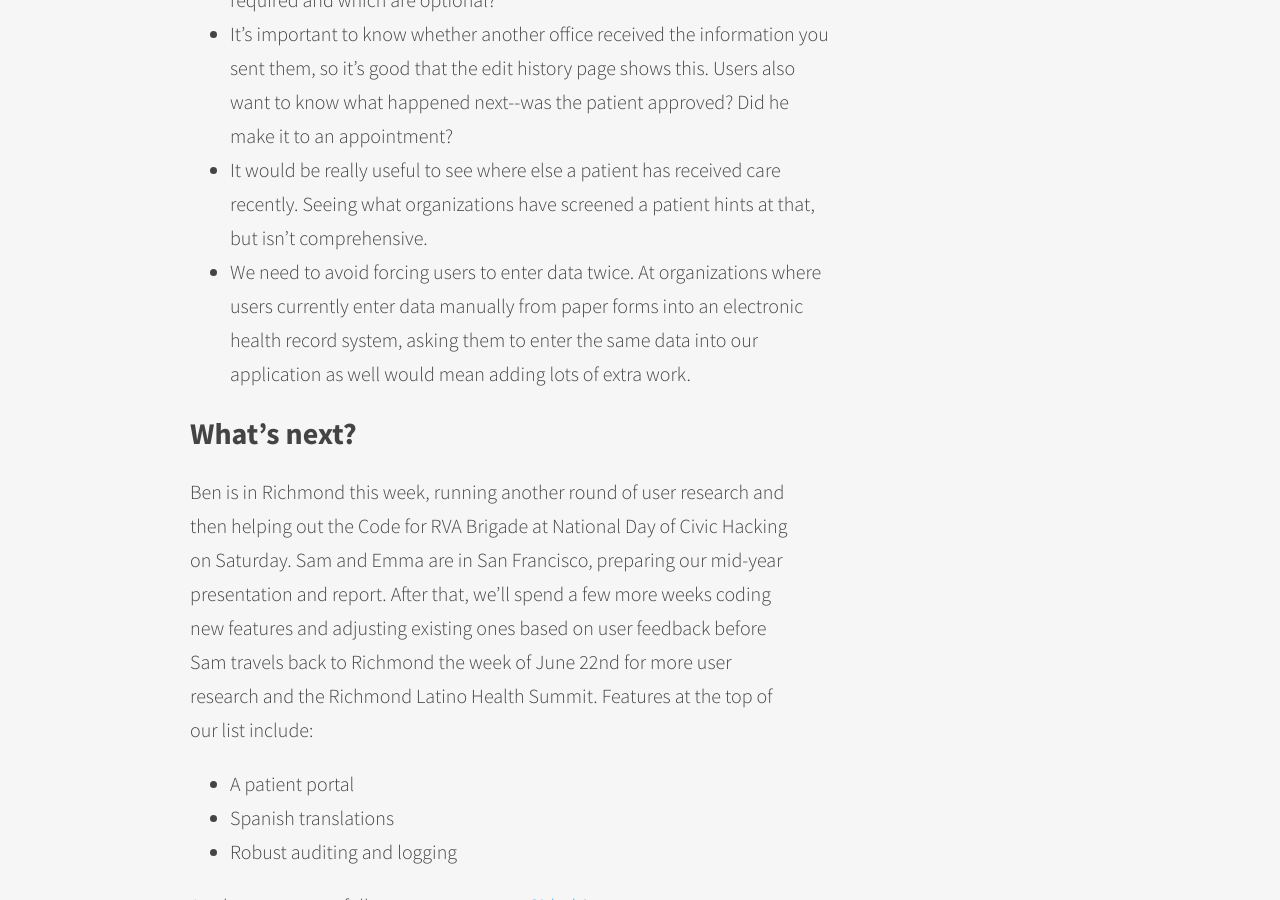
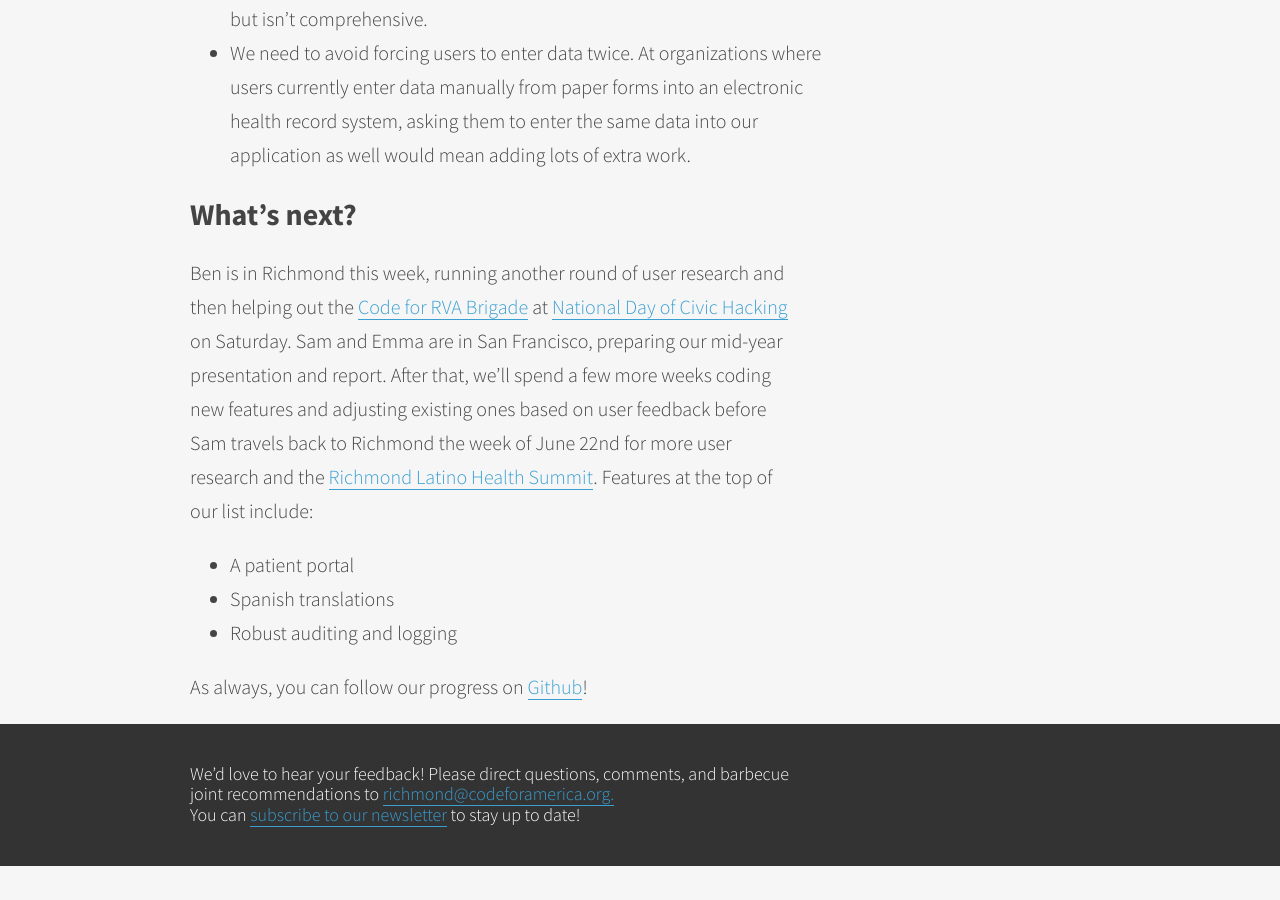
Before and after one commit to codeforamerica/rva, a Jekyll site: the page built from may/index.html, in a window 1280 px wide and 900 px high, scrolled down 6388 px. Built offline with Jekyll 4.4.1, drawn with Linux system fonts in a browser that asks for light colours; after the commit the page ends 7254 px from its top, so only the background shows below that; part of the change alters nothing that is shown.

```diff
--- a/may/index.html
+++ b/may/index.html
@@ -75,7 +75,7 @@ excerpt:
 
   <h2>What’s next?</h2>
 
-  <p>Ben is in Richmond this week, running another round of user research and then helping out the Code for RVA Brigade at National Day of Civic Hacking on Saturday. Sam and Emma are in San Francisco, preparing our mid-year presentation and report. After that, we’ll spend a few more weeks coding new features and adjusting existing ones based on user feedback before Sam travels back to Richmond the week of June 22nd for more user research and the Richmond Latino Health Summit. Features at the top of our list include:</p>
+  <p>Ben is in Richmond this week, running another round of user research and then helping out the <a href="http://www.meetup.com/Code-for-RVA-Meetup/" target="_blank">Code for RVA Brigade</a> at <a href="http://hackforchange.org/" target="_blank">National Day of Civic Hacking</a> on Saturday. Sam and Emma are in San Francisco, preparing our mid-year presentation and report. After that, we’ll spend a few more weeks coding new features and adjusting existing ones based on user feedback before Sam travels back to Richmond the week of June 22nd for more user research and the <a href="https://www.eventbrite.com/e/richmond-latino-health-summit-cumbre-latina-de-salud-de-richmond-tickets-16865219325?aff=erelexpsim" target="_blank">Richmond Latino Health Summit</a>. Features at the top of our list include:</p>
 
   <ul>
     <li>A patient portal</li>
```
Also changed, not shown: img/header_may.jpg (added).
